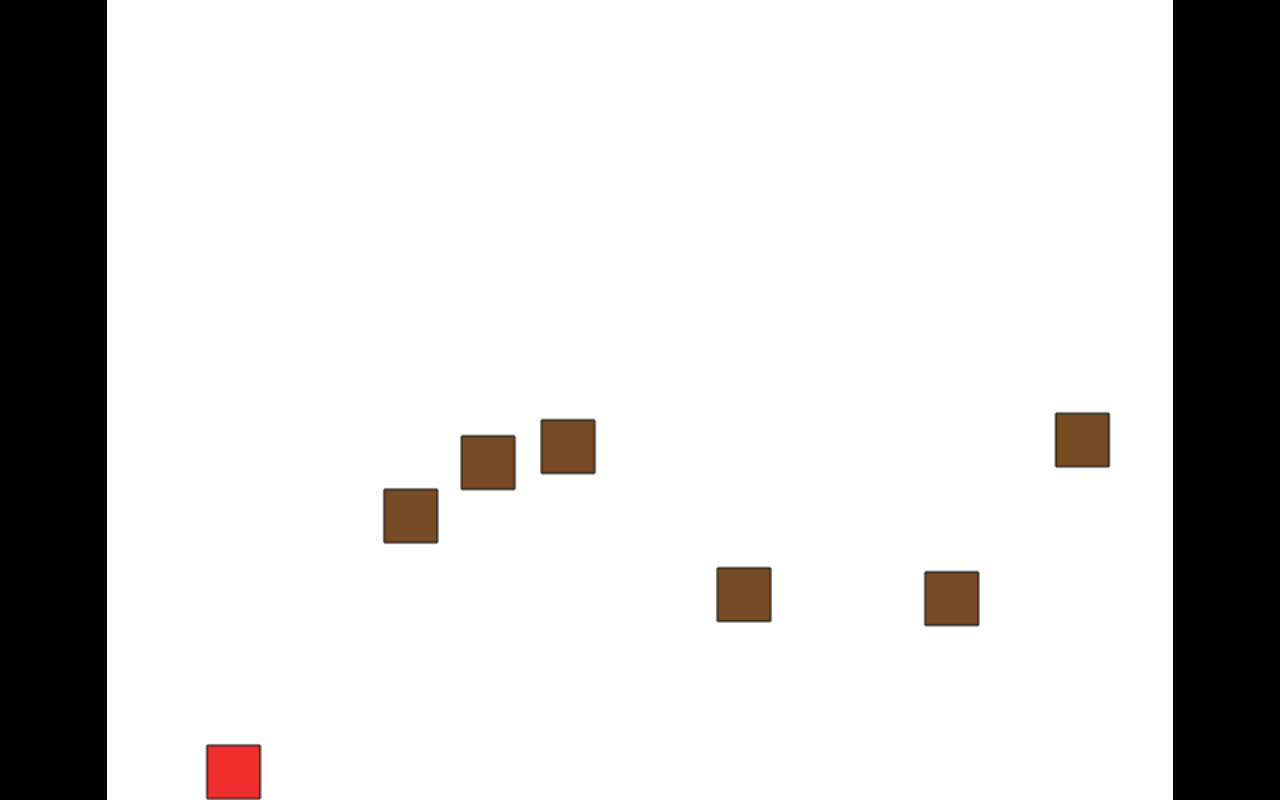
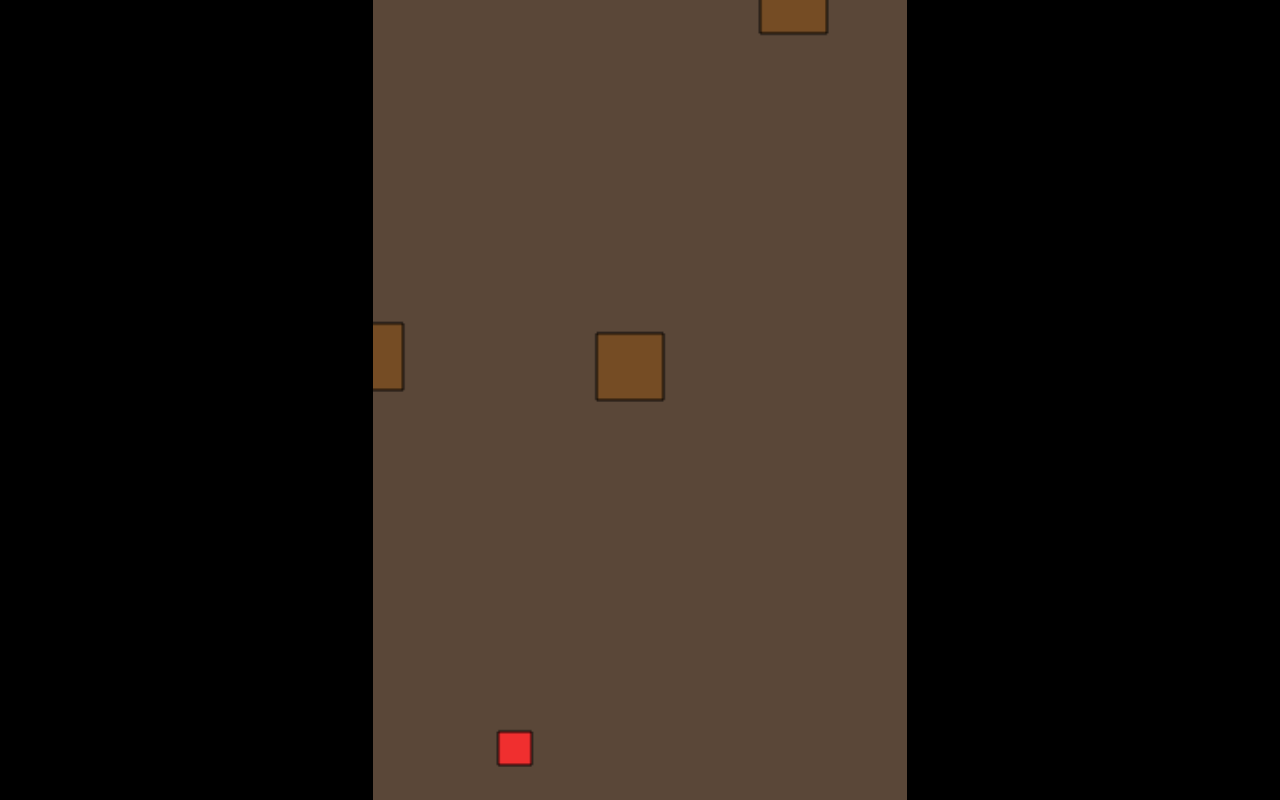
Before and after one commit to aymanfarhat/jumbit-js13k, a plain HTML site: page index.html in a window 1280 px wide. Drawn offline with Linux system fonts and the light colour scheme.

Commit message:
Smaller hero and some colors

```diff
--- a/index.html
+++ b/index.html
@@ -8,7 +8,7 @@
         <meta name="apple-mobile-web-app-status-bar-style" content="black-translucent" />
         <style type="text/css">
             body { margin: 0; padding: 0; background: #000;}
-            canvas { display: block; margin: 0 auto; background: #fff; }
+            canvas { display: block; margin: 0 auto; background: #5A4738; }
         </style>
     </head>
     <body>
--- a/js/game.js
+++ b/js/game.js
@@ -1,7 +1,7 @@
 $ = {};
 
-$.width = 800;
-$.height = 600;
+$.width = 320;
+$.height = 480;
 
 $.entities = [];
 
--- a/js/hero.js
+++ b/js/hero.js
@@ -32,7 +32,7 @@ $.Hero.prototype.listen = function () {
 };
 
 $.Hero.prototype.render = function () {
-    $.Draw.rect(this.x, this.y, 40, 40, this.background);
+    $.Draw.rect(this.x, this.y, 20, 20, this.background);
 };
 
 $.Hero.prototype.update = function () {
--- a/js/obstacle.js
+++ b/js/obstacle.js
@@ -1,6 +1,6 @@
 $.Obstacle = function () {
 	this.x = $.canvas.width + 10;
-	this.y = $.base_y - Math.floor(Math.random() * 300) + 1;
+	this.y = $.base_y - Math.floor(Math.random() * 550) + 1;
     this.vx = 2;
     this.height = Math.floor(Math.random() * 10);
 	this.background = '#754c24';
@@ -12,4 +12,6 @@ $.Obstacle.prototype.render = function () {
 
 $.Obstacle.prototype.update = function () {
     this.x -= this.vx;
+
+    //if (
 };
```
